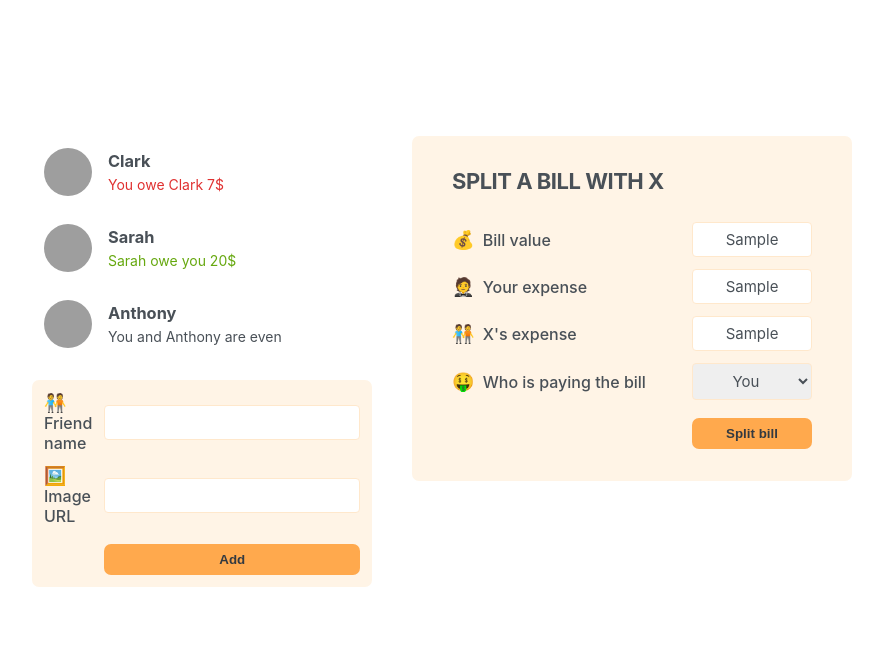
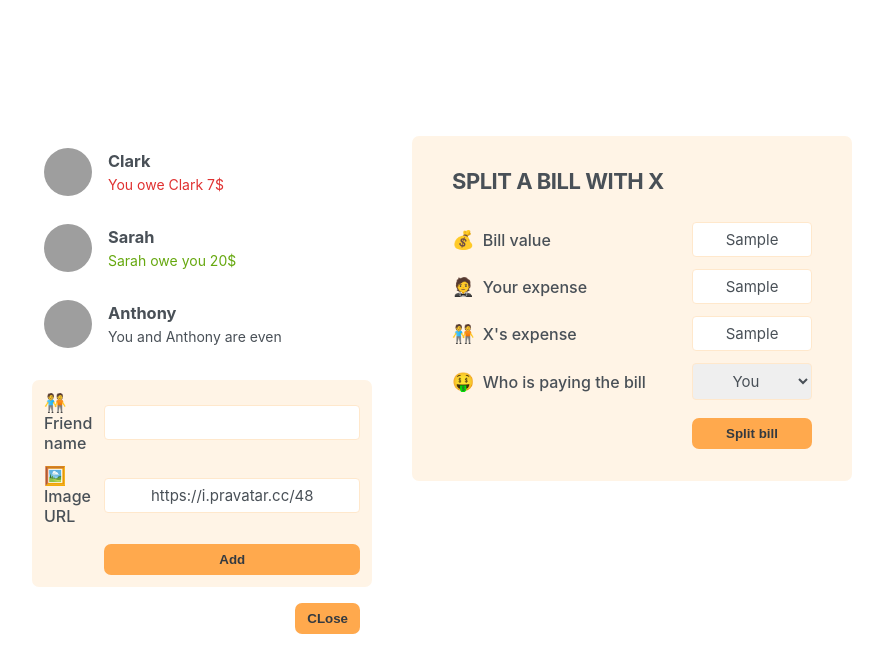
Before and after one commit to HeyuFu1995/split-bill, a React (Create React App) app: page / in a window 1280 px wide. Both pictures are taken after typing "Sample", "Sample", "Sample" into the empty fields and a click on the button "Add Friend". Shown: the top 672 px of the page, without its empty margins (198-1081 px from the left). Built offline with nearby package versions, Linux system fonts and the light colour scheme; grey boxes are pictures that could not be loaded; the HTML template or start-up script is replaced by a standard one.

Commit message:
Add Friend Function Finished

```diff
--- a/src/App.js
+++ b/src/App.js
@@ -23,24 +23,30 @@ const initialFriends = [
 
 function App() {
 
-  const [addFormOpen, setAddFormOpen] = useState(false);
+  const [showAddFriend, setShowAddFriend] = useState(false);
+
+  const [friends, setFriends] = useState(initialFriends);
 
   function changeAddFormStatus() {
-    setAddFormOpen(p => !p);
+    setShowAddFriend(p => !p);
+  }
+
+  function addFriend(newFriend) {
+    setFriends((p) => [...p, newFriend]);
+    setShowAddFriend(false);
   }
 
   return (<div className="app">
     <div className="sidebar">
-      <FriendsList />
-      {addFormOpen ? <FormAddFriend /> : <Button onclick={changeAddFormStatus}>Add Friend</Button>}
+      <FriendsList friends={friends} />
+      {showAddFriend && <FormAddFriend addFriend={addFriend} />}
+      <Button onclick={changeAddFormStatus}>{showAddFriend ? "CLose" : "Add Friend"}</Button>
     </div>
     <FormSplitBill />
   </div>);
 }
 
-function FriendsList() {
-  const friends = initialFriends;
-
+function FriendsList({ friends }) {
   return (<ul>{friends.map((friend) => <Friend friend={friend} key={friend.id} />)}</ul>);
 }
 
@@ -54,13 +60,35 @@ function Friend({ friend }) {
   </li>
 }
 
-function FormAddFriend() {
-  return <form className="form-add-friend">
+function FormAddFriend({ addFriend }) {
+  const [name, setName] = useState("");
+  const [image, setImage] = useState("https://i.pravatar.cc/48");
+
+  function handleSubmit(e) {
+    e.preventDefault();
+    if (!name || !image) return;
+
+    const id = crypto.randomUUID();
+
+    const newFriend = {
+      name,
+      image: `${image}?u=${id}`,
+      balance: 0,
+      id,
+    }
+
+    addFriend(newFriend);
+
+    setName("");
+    setImage("https://i.pravatar.cc/48");
+  }
+
+  return <form className="form-add-friend" onSubmit={handleSubmit}>
     <label>🧑‍🤝‍🧑Friend name</label>
-    <input type="text" />
+    <input type="text" value={name} onChange={(e) => setName(e.target.value)} />
 
     <label>🖼️Image URL</label>
-    <input type="text" />
+    <input type="text" value={image} onChange={(e) => setImage(e.target.value)} />
 
     <Button>Add</Button>
   </form>
```
